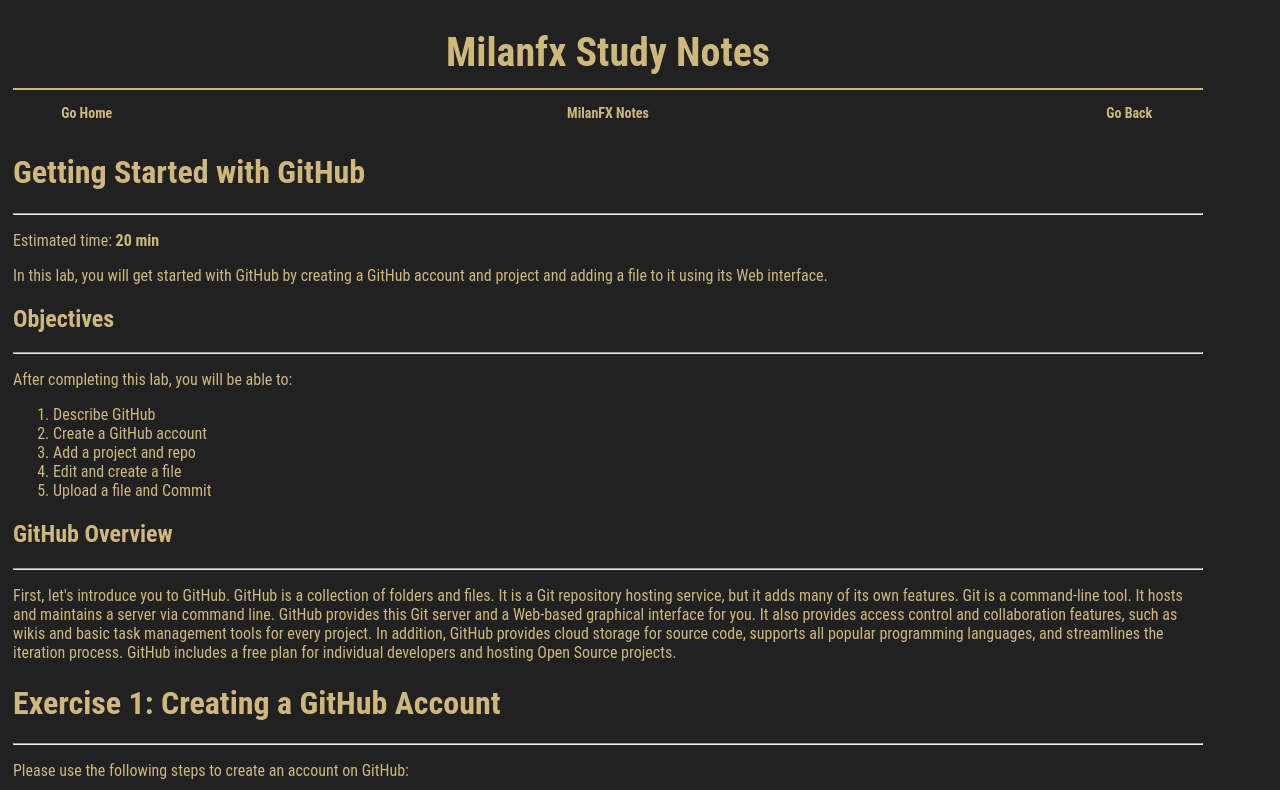
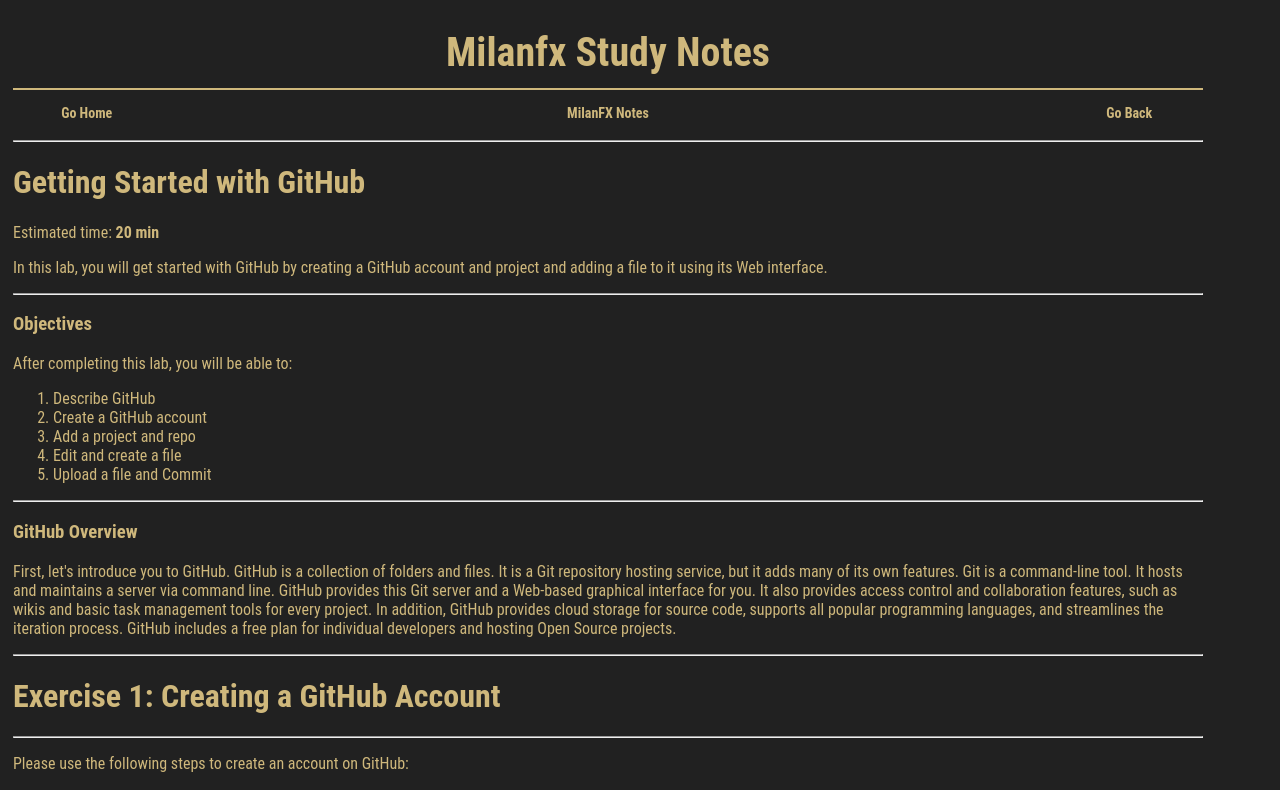
Before and after one commit to milanfx/milanfx.github.io, a Jekyll site: the page built from test.md, in a window 1280 px wide. Shown: the top 790 px of the page. Built offline with Jekyll 4.4.1, drawn with Linux system fonts in a browser that asks for light colours.

```diff
--- a/test.md
+++ b/test.md
@@ -4,17 +4,17 @@ title: Milanfx Study Notes
 permalink: /xxx/
 ---
 
+---
+
 # Getting Started with GitHub
-
----
 
 Estimated time: **20 min**
 
 In this lab, you will get started with GitHub by creating a GitHub account and project and adding a file to it using its Web interface.
 
-## Objectives
+---
 
----
+### Objectives
 
 After completing this lab, you will be able to:
 
@@ -24,11 +24,13 @@ After completing this lab, you will be able to:
 4. Edit and create a file
 5. Upload a file and Commit
 
-## GitHub Overview
+---
+
+### GitHub Overview
+
+First, let\'s introduce you to GitHub. GitHub is a collection of folders and files. It is a Git repository hosting service, but it adds many of its own features. Git is a command-line tool. It hosts and maintains a server via command line. GitHub provides this Git server and a Web-based graphical interface for you. It also provides access control and collaboration features, such as wikis and basic task management tools for every project. In addition, GitHub provides cloud storage for source code, supports all popular programming languages, and streamlines the iteration process. GitHub includes a free plan for individual developers and hosting Open Source projects.
 
 ---
-
-First, let\'s introduce you to GitHub. GitHub is a collection of folders and files. It is a Git repository hosting service, but it adds many of its own features. Git is a command-line tool. It hosts and maintains a server via command line. GitHub provides this Git server and a Web-based graphical interface for you. It also provides access control and collaboration features, such as wikis and basic task management tools for every project. In addition, GitHub provides cloud storage for source code, supports all popular programming languages, and streamlines the iteration process. GitHub includes a free plan for individual developers and hosting Open Source projects.
 
 # Exercise 1: Creating a GitHub Account
 
```
